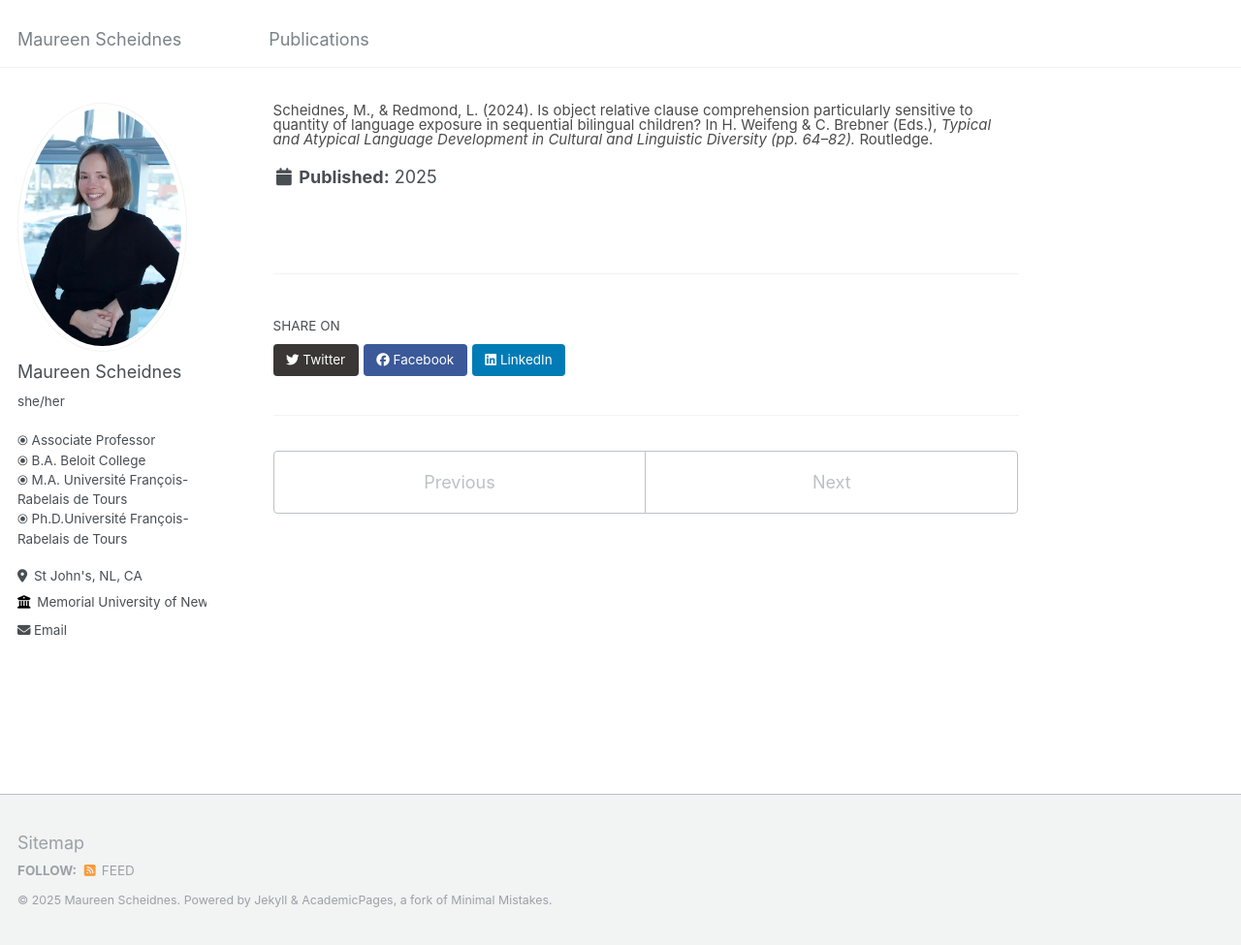
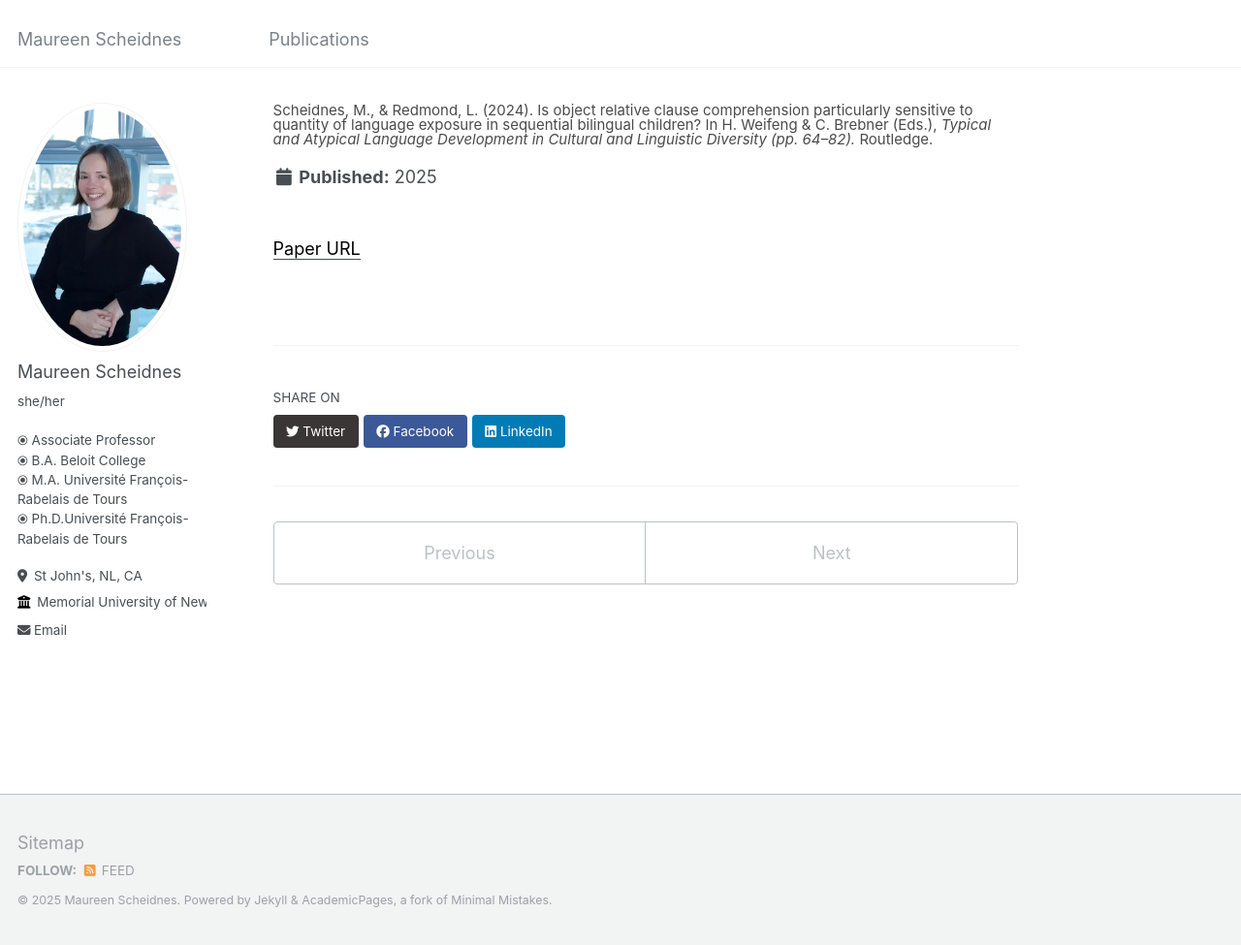
Before and after one commit to MaureenScheidnes/MaureenScheidnes.github.io, a Jekyll site: the page built from _publications/publication2024.md, in a window 1280 px wide and 975 px high. Shown: the whole window at 97% size. Built offline with Jekyll 4.4.1, drawn with Linux system fonts in a browser that asks for light colours.

Commit message:
Update publication2024.md
Does this commit change move the order of appearance of publications?

```diff
--- a/_publications/publication2024.md
+++ b/_publications/publication2024.md
@@ -1,3 +1,5 @@
 ---
 title: "Scheidnes, M., & Redmond, L. (2024). Is object relative clause comprehension particularly sensitive to quantity of language exposure in sequential bilingual children? In H. Weifeng & C. Brebner (Eds.), *Typical and Atypical Language Development in Cultural and Linguistic Diversity (pp. 64–82).* Routledge."
 ---
+<p><b></b></p>
+<a href="https://www.jbe-platform.com/content/journals/10.1075/lab.18086.sch"><u>Paper URL</u></a>
```
